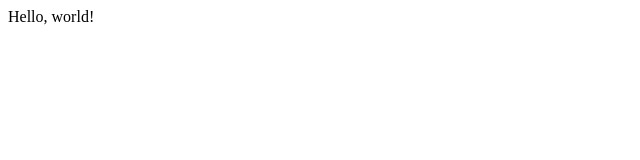
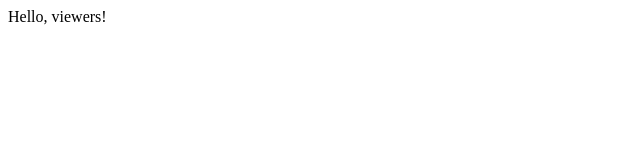
Before and after one commit to tommywilczek/react-tdd-coding-it-wrong, a React (Vite) app: page / in a window 1280 px wide. Shown: the top 160 px of the page, without its empty margins (0-640 px from the left). Built offline with nearby package versions, Linux system fonts and the light colour scheme.

Commit message:
get class properties working

```diff
--- a/package.json
+++ b/package.json
@@ -4,13 +4,14 @@
   "description": "Following along Coding It Wrong's React TDD Youtube series",
   "main": "index.js",
   "scripts": {
-    "start": "parcel index.html",
-    "lint": "eslint cypress/integration/**/*.js src/**/*.js test/**/*.js",
+    "start": "clear; parcel index.html",
+    "lint": "clear; eslint cypress/integration/**/*.js src/**/*.js test/**/*.js",
     "unit": "jest test/**/*.spec.js",
     "e2e": "cypress open"
   },
   "devDependencies": {
     "@babel/core": "^7.0.0-0",
+    "@babel/plugin-proposal-class-properties": "^7.5.0",
     "@babel/plugin-syntax-dynamic-import": "^7.2.0",
     "@babel/preset-env": "^7.5.4",
     "@babel/preset-react": "^7.0.0",
--- a/src/App.js
+++ b/src/App.js
@@ -1,7 +1,8 @@
 import React from 'react';
 
 export default class App extends React.Component {
-  render() {
-    return <div className="hello">Hello, world!</div>;
-  }
+    state = { name: 'viewers' };
+    render() {
+      return <div className="hello">Hello, {this.state.name}!</div>;
+    }
 }
```
Also changed, not shown: .babelrc, 3 other files (tests, documents, lock files or other folders).
